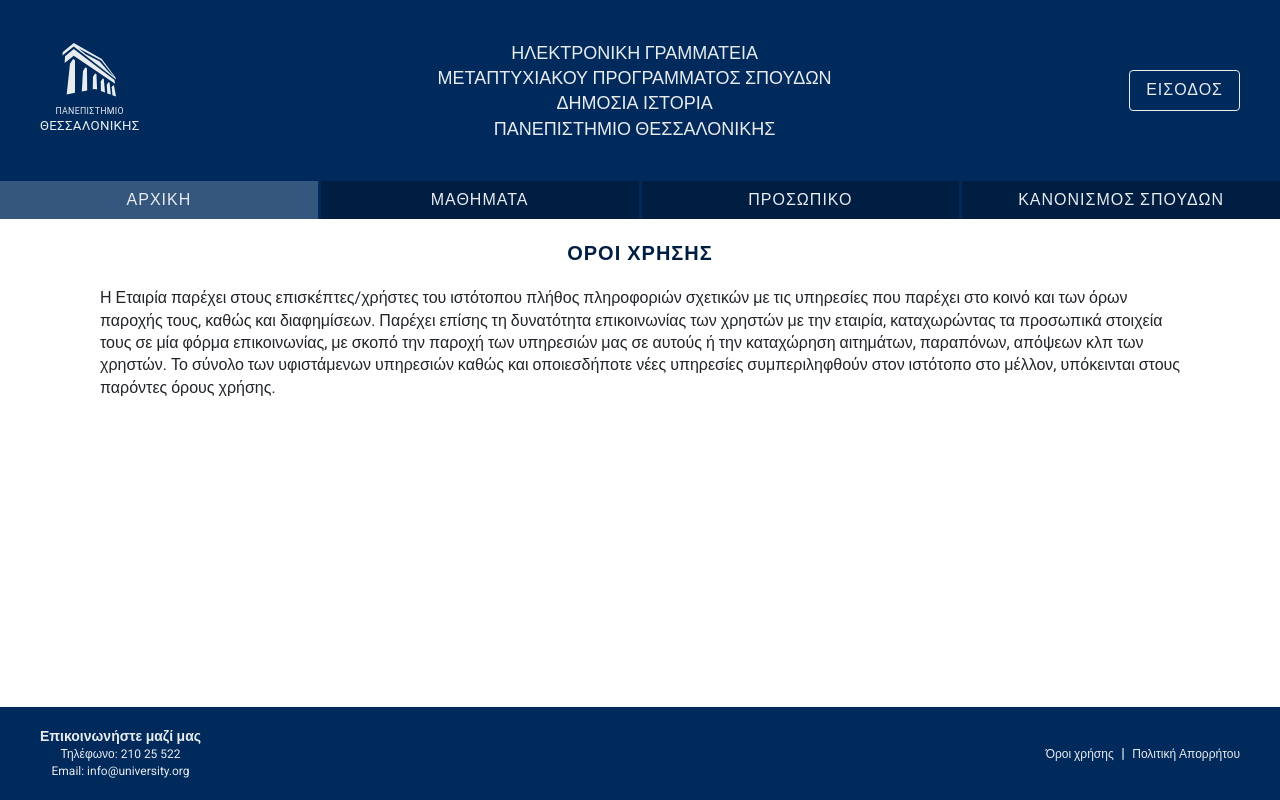
After one commit to elenakout/PHP-Ge3-2020-21, a PHP site: page /terms.php in a window 1280 px wide. The commit adds this page. Run offline with PHP 8.4, Linux system fonts and the light colour scheme.

Commit message:
feat: ✨ add term page

```diff
--- a/privacy.php
+++ b/privacy.php
@@ -29,4 +29,4 @@
 
 <?php
   include('./view/footer.php');
-  ?>
+?>
--- /dev/null
+++ b/terms.php
@@ -0,0 +1,26 @@
+<?php
+  include('./view/header.php');
+  include('./view/navbar.php');
+?>
+
+<!-- Περιεχόμενο Σελίδας - Main -->
+<main class="main">
+  <h2 class="page-title">οροι χρησης</h2>
+  <section class="container">
+    <p class="regulation">
+      Η Εταιρία παρέχει στους επισκέπτες/χρήστες του ιστότοπου πλήθος
+      πληροφοριών σχετικών με τις υπηρεσίες που παρέχει στο κοινό και των
+      όρων παροχής τους, καθώς και διαφημίσεων. Παρέχει επίσης τη δυνατότητα
+      επικοινωνίας των χρηστών με την εταιρία, καταχωρώντας τα προσωπικά
+      στοιχεία τους σε μία φόρμα επικοινωνίας, με σκοπό την παροχή των
+      υπηρεσιών μας σε αυτούς ή την καταχώρηση αιτημάτων, παραπόνων, απόψεων
+      κλπ των χρηστών. Το σύνολο των υφιστάμενων υπηρεσιών καθώς και
+      οποιεσδήποτε νέες υπηρεσίες συμπεριληφθούν στον ιστότοπο στο μέλλον,
+      υπόκεινται στους παρόντες όρους χρήσης.
+    </p>
+  </section>
+</main>
+
+<?php
+  include('./view/footer.php');
+?>
--- a/view/footer.php
+++ b/view/footer.php
@@ -6,7 +6,7 @@
         <p>Email: info@university.org</p>
       </div>
       <div class="info">
-        <a href="./terms.html">Όροι χρήσης</a> <span>|</span>
+        <a href="./terms.php">Όροι χρήσης</a> <span>|</span>
         <a href="./privacy.php">Πολιτική Απορρήτου</a>
       </div>
     </footer>
```
